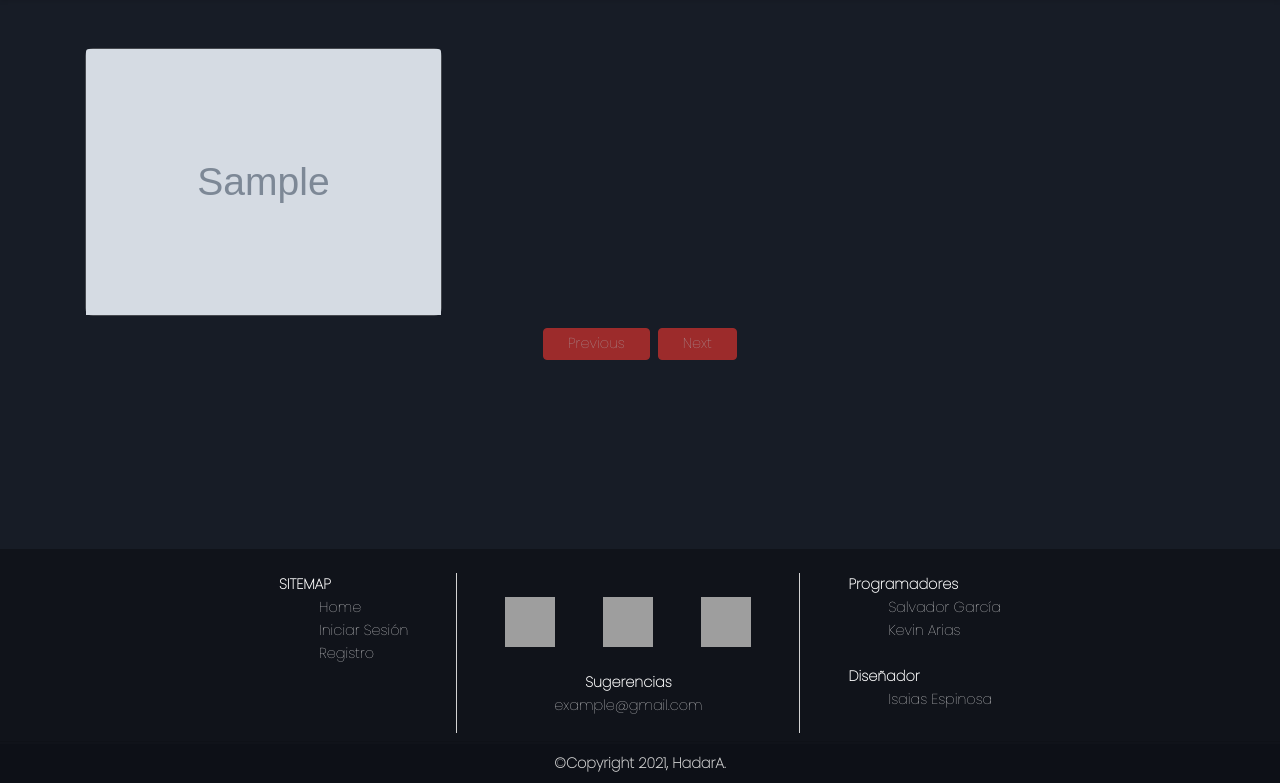
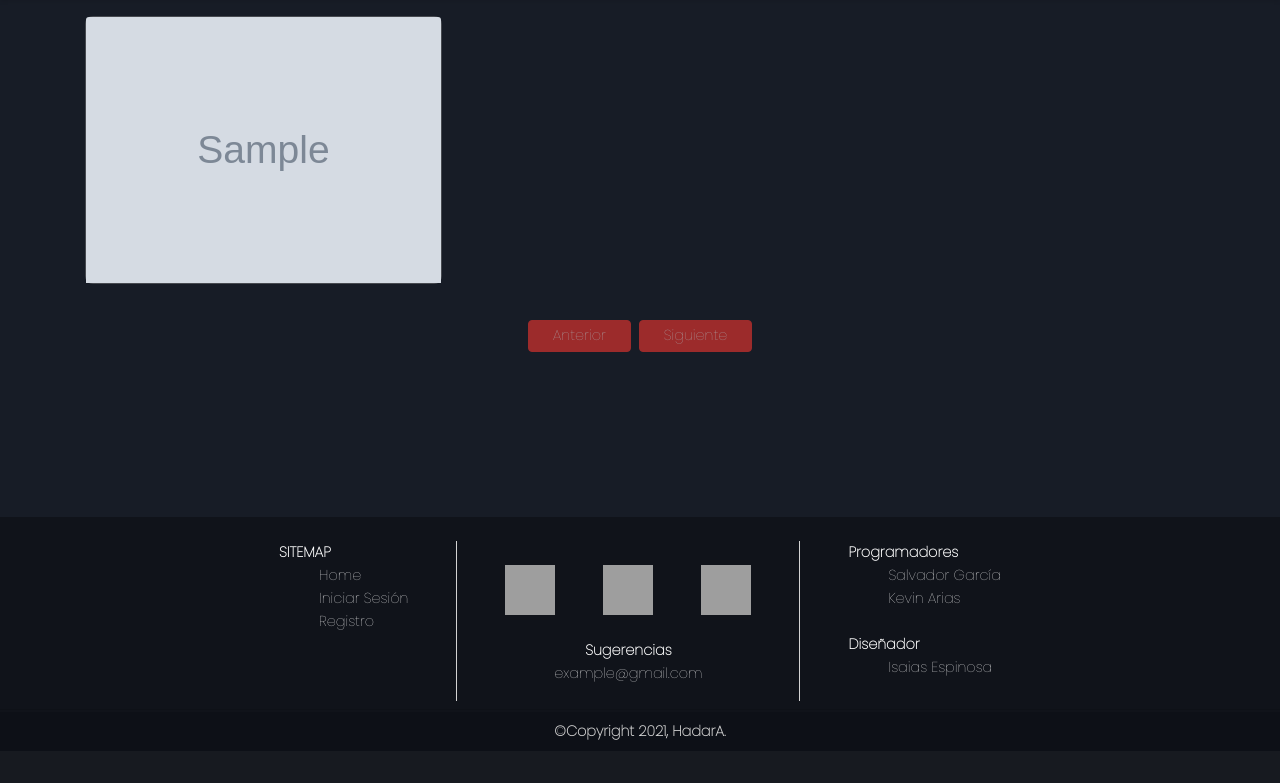
Before and after one commit to Salvador243/hadara, a Laravel app: page / in a window 1280 px wide. Shown: the part 70-853 px from the top of the page. After the commit the page ends 810 px from the top, so only its background shows below. Run offline with Laravel 8, Linux system fonts and the light colour scheme; tables that the repository leaves empty hold one stand-in row (values such as "Sample post"); grey boxes marked "Sample" are stand-in pictures; parts of the project's set-up code (start-up, migrations or seed data) failed here and were passed over; grey boxes are pictures that could not be loaded.

Commit message:
The code had been commented and useless lines removed.

```diff
--- a/resources/views/index.blade.php
+++ b/resources/views/index.blade.php
@@ -1,31 +1,24 @@
 @extends('layouts.app')
-
 @section('content')
-    <div class="container mt-5">
-        <div class="card-columns" id="results">
+<!-- Main container -->
+<div class="container mt-3">
+    <!-- Results contents -->
+    <div class="" id="results">
 
     </div>
-
-        <div id="pagination_controls" class="mb-5 d-flex justify-content-center">
-            <button id="btn_prev" class="btn btn-danger mr-2" disabled>Previous</button>
-            <button id="btn_next" class="btn btn-danger" disabled>Next</button>
+    <!-- Pagination results -->
+    <div id="pagination_controls" class="mt-4 d-flex justify-content-center">
+        <button id="btn_prev" class="btn btn-danger mr-2" disabled>Anterior</button>
+        <button id="btn_next" class="btn btn-danger" disabled>Siguiente</button>
     </div>
 </div>
 
 <script>
-        function getQueryVariable(variable) {
-            var query = window.location.search.substring(1);
-            var vars = query.split("&");
-            for (var i = 0; i < vars.length; i++) {
-                var pair = vars[i].split("=");
-                if (pair[0] == variable) {
-                    return pair[1];
-                }
-            }
-            return false;
-        }
+    // When the document is ready
     $(document).ready(function () {
+        // Change the search form destination url
         $("#search-form").attr('action', '/search');
+        // Define the Ajax request for the search form
         $("#search-form").submit(function (ev) {
             $.ajax({
                 type: $('#search-form').attr('method'),
@@ -34,38 +27,70 @@
                 success: function (json) {
                     //Decode de JSON
                     var decode = JSON.parse(json);
+                    // Set the images in the results container
                     setImages(decode);
+                    // Update the pagination controls
                     configControls(decode);
                 }
             });
+            // Deny redirection
             ev.preventDefault();
         });
+
+        // Load the results for the first time
+        $("#search-form").submit();
+
+        /*
+         * Auxiliar functions definition
+         */
+        //Return an array with the variables in the current url
+        function getQueryVariable(variable) {
+            var query = window.location.search.substring(1);
+            var vars = query.split("&");
+
+            for (var i = 0; i < vars.length; i++) {
+                var pair = vars[i].split("=");
+
+                if (pair[0] == variable)
+                    return pair[1];
+            }
+
+            return false;
+        }
+
+        // Set images in the results container
         function setImages(decode) {
             var results = decode[0].data;
             var type = decode[1];
             var str = '';
-                //If there'no results
+
+            //If there's no results
             if (!results.length) {
-                    str = `<h2 class="text-center text-muted mt-5">There's no result's to show</h2>`;
-                } else {
-                    //If the results type are picture
+                str = `<h2 class="text-center text-muted mt-5">No hay resultados para mostrar</h2>`;
+                return;
+            }
+
+            //If the results type is 'picture'
             if (type) {
+                // Change container's alignment to 'card columns'
                 $("#results").attr("class", "card-columns");
-                        str = ``;
+
                 for (let picture of results) {
-                            str += `<div class="card">
+                    str += `
+                        <div class="card">
                             <a href="/picture_details/${picture.id}">
                                 <img class="card-img-top" src="${picture.image}">
                             </a>
-                                </div>`;
+                        </div>
+                    `;
                 }
-                        str += ``;
-                        //If the results type are profiles
+            //If the results type is profile
             } else {
+                // Change container's alignment to 'row'
                 $("#results").attr("class", "row");
+
                 for (let profile of results) {
                     str += `
-                            <!--User's presentation card-->
                         <div class="col-12 col-lg-5 card shadow profile-card m-2">
                             <div class="row row-cols-3">
                                 <!--Avatar-->
@@ -75,45 +100,39 @@
                                 <!--Information-->
                                 <div class="col card-body p-1 align-self-center">
                                     <h5 class="card-title mt-3">${profile.name}</h5>
-
                                     <a href="/profiles/${profile.id}" class="btn btn-danger mt-1">Ver perf&iacute;l</a>
                                 </div>
                             </div>
                         </div>
                     `;
-                            /*
-                            if (profile.enableSignature) {
-                                str += `
-                                <blockquote class="blockquote mb-0">
-                                    <footer class="blockquote-footer">
-                                        <i>${profile.signature}</i>
-                                    </footer>
-                                </blockquote>
-                            `;
-                            }
-                            str +=
-                        `;*/
                 }
             }
-                }
-                //Set the images
+
+            //Set the results into the container
             $("#results").html(str);
         }
-            function enableControls(decode){
-                if(decode[0].prev_page_url){
+
+        // Control the availability of buttons depending the results pages
+        function enableControls(decode) {
+            // Previous button verification
+            if (decode[0].prev_page_url)
                 $("#btn_prev").removeAttr('disabled');
-                }else{
+            else
                 $("#btn_prev").attr('disabled', 'true');
-                }
-                if(decode[0].next_page_url){
+
+            // Next button verification
+            if (decode[0].next_page_url)
                 $("#btn_next").removeAttr('disabled');
-                }else{
+            else
                 $("#btn_next").attr('disabled', 'true');
         }
-            }
-            function configControls(decode){
+
+        // Define the request for each pagination button
+        function configControls(decode) {
             enableControls(decode);
-                if( !$("#btn_prev").attr('disabled') ){
+
+            // Previous button definition
+            if (!$("#btn_prev").attr('disabled')) {
                 $("#btn_prev").click(function () {
                     $.ajax({
                         type: 'GET',
@@ -126,7 +145,9 @@
                     });
                 });
             }
-                if( !$("#btn_next").attr('disabled') ){
+
+            // Next button definition
+            if (!$("#btn_next").attr('disabled')) {
                 $("#btn_next").click(function () {
                     $.ajax({
                         type: 'GET',
@@ -140,21 +161,15 @@
                 });
             }
         }
+
+        // Remember the state of search parameters
         if (getQueryVariable('radioSearch')) {
             $("#search_input").val(getQueryVariable('search'));
-                if($("input[name='radioSearch']:checked").val() != getQueryVariable('radioSearch')){
+            if ($("input[name='radioSearch']:checked").val() != getQueryVariable('radioSearch')) {
                 $("#radio_pictures").prop("checked", false);
                 $("#radio_profiles").prop("checked", true);
             }
         }
-            $("#search-form").submit();
-        });
-        $(window).on('load', function () {
-            if (getQueryVariable('radioSearch')) {
-                setTimeout(function () {
-                    $('#search_button').click()
-                }, 100);
-            }
     });
 </script>
 @endsection
```
Lines whose indentation alone changed are shown as unchanged.
